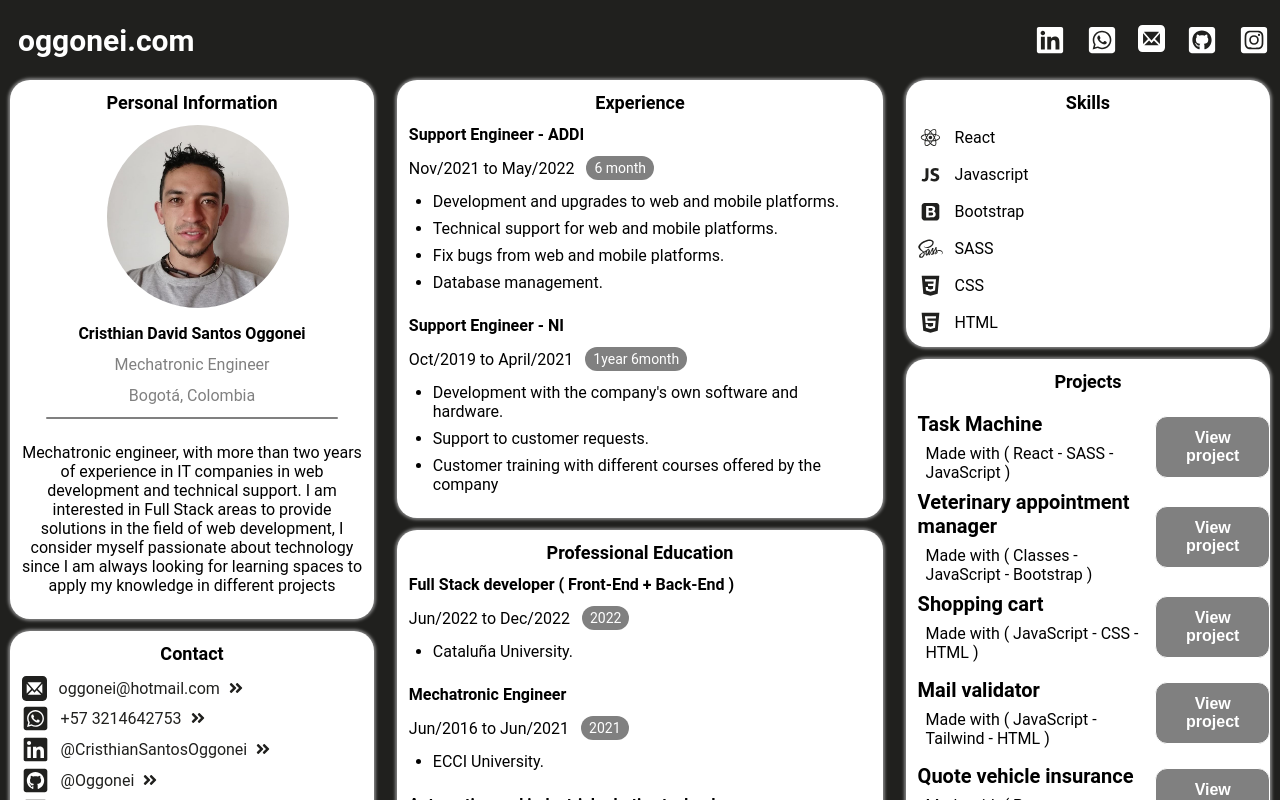
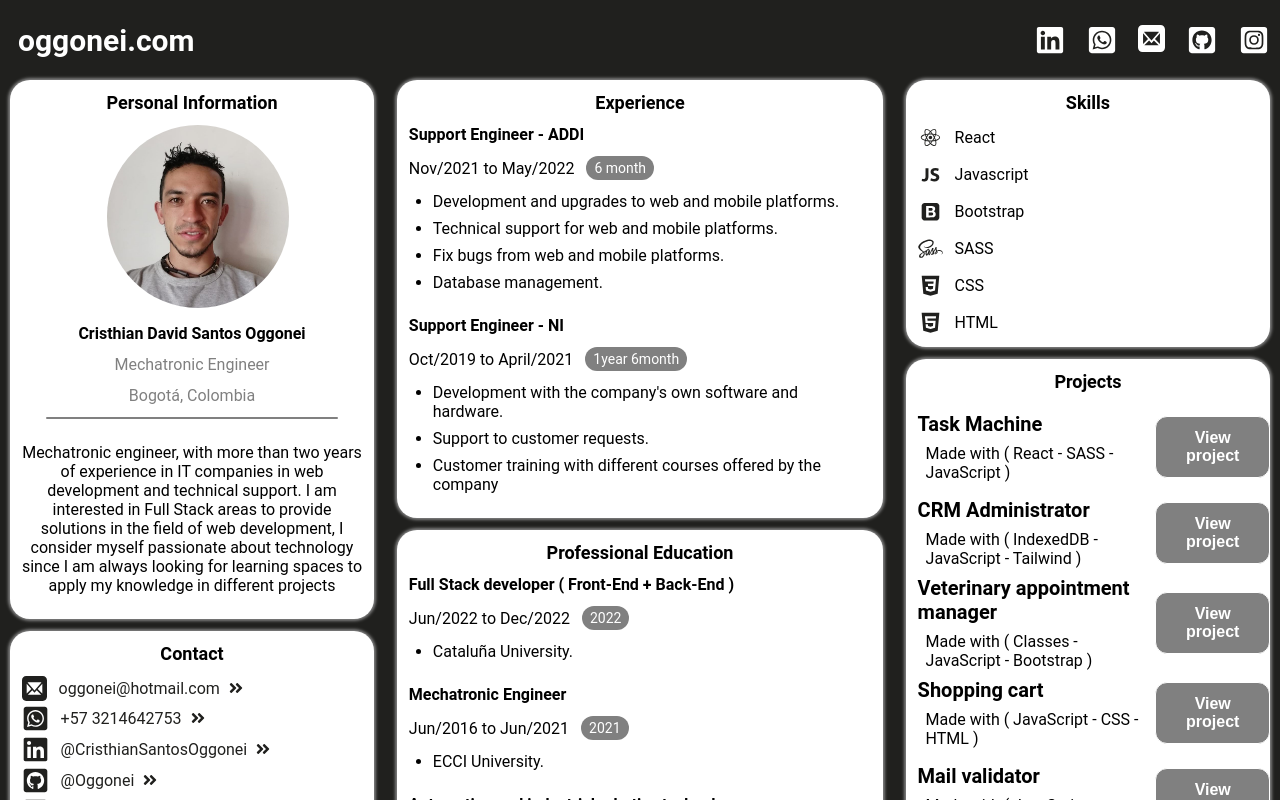
Before and after one commit to Oggonei/portfolio, a React (Create React App) app: page /profile in a window 1280 px wide. Shown: the top 800 px of the page. Built offline with nearby package versions, Linux system fonts and the light colour scheme.

Commit message:
new project added

```diff
--- a/src/screens/profile/Profile.jsx
+++ b/src/screens/profile/Profile.jsx
@@ -154,6 +154,17 @@ const ProfileScreen = () => {
             </div>
             <div className="projects-container_projects">
               <div className="projects-container_projects-information">
+                <span>CRM Administrator</span>
+                <p>Made with ( IndexedDB - JavaScript - Tailwind )</p>
+              </div>
+              <div className="projects-container_projects-button">
+                <a href='https://crm-administrator.netlify.app/' target='_blank' rel='noreferrer'>
+                  <button>View project</button>
+                </a>
+              </div>
+            </div>
+            <div className="projects-container_projects">
+              <div className="projects-container_projects-information">
                 <span>Veterinary appointment manager</span>
                 <p>Made with ( Classes - JavaScript - Bootstrap )</p>
               </div>
```
